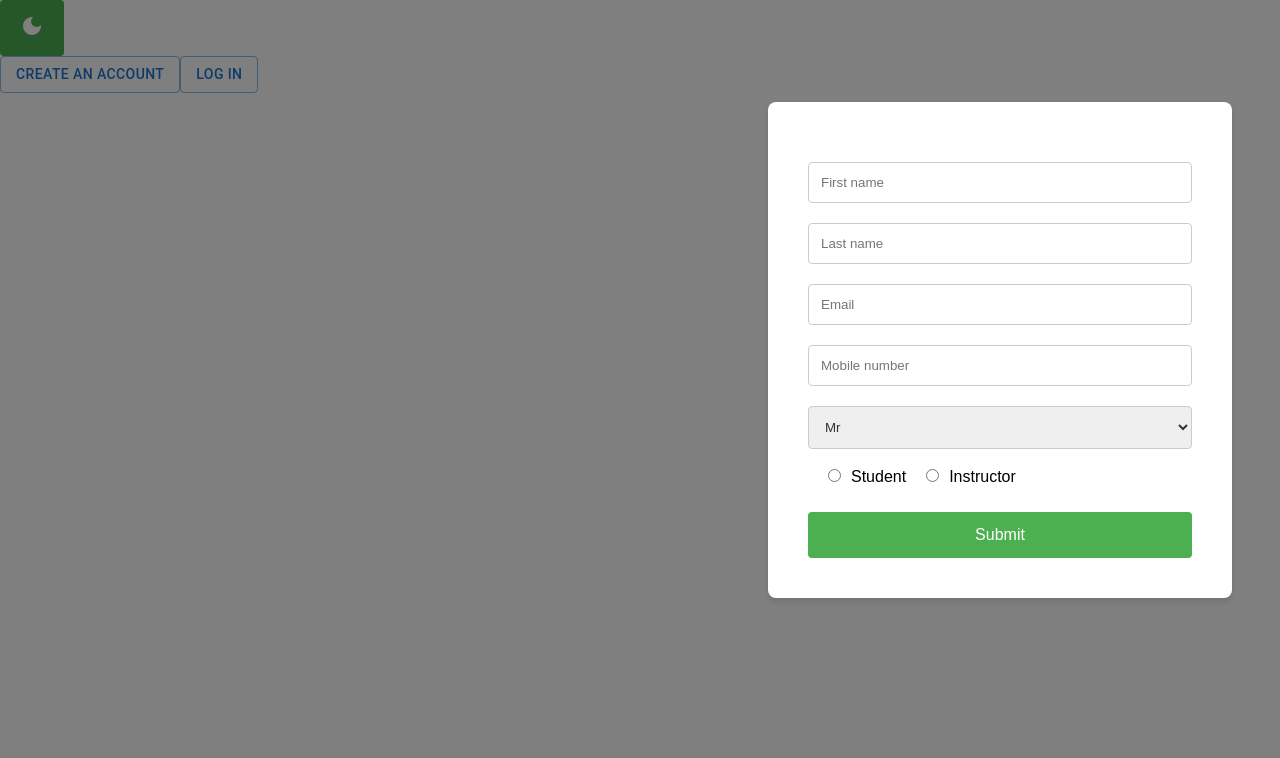
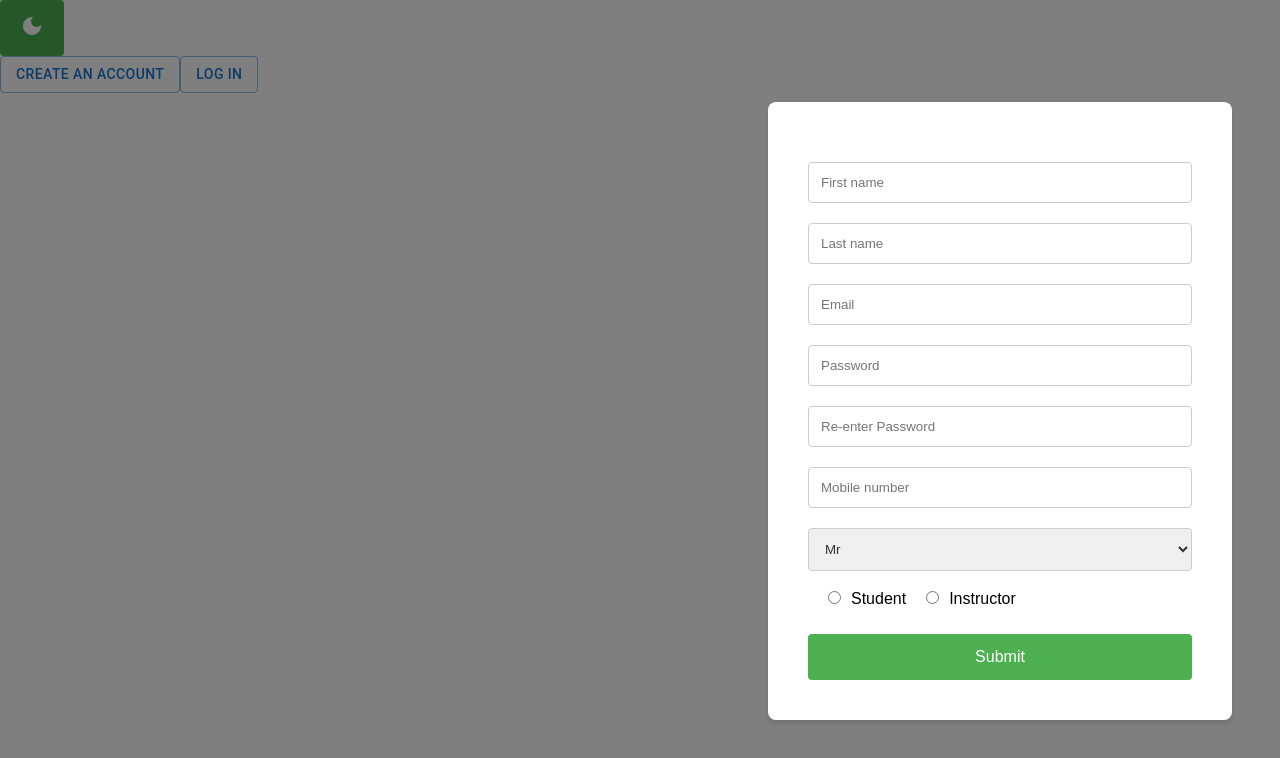
Before and after one commit to Fancoy/BilCourse, a React (Create React App) app in the folder frontend/: page / in a window 1280 px wide. Both pictures are taken after a click on the button "CREATE AN ACCOUNT". Shown: the top 758 px of the page. Built offline with nearby package versions, Linux system fonts and the light colour scheme.

Commit message:
added password and re-enter password fields -- update SignUpScreen.jsx

```diff
--- a/frontend/src/Greeting/SignUp/SignUpScreen.jsx
+++ b/frontend/src/Greeting/SignUp/SignUpScreen.jsx
@@ -4,8 +4,14 @@ import './SignUpScreen.css'; // Import the CSS file
 import { Modal } from "@mui/material";
 
 export default function SignUpForm({isOpen, onClose, darkMode}) {
-  const { register, handleSubmit, formState: { errors } } = useForm();
+  const { register, handleSubmit, formState: { errors, isSubmitting }, getValues } = useForm();
   const onSubmit = data => console.log(data);
+
+  //Check if passwords match
+  const validatePasswordMatch = value => {
+    const { password, confirmPassword } = getValues();
+    return password === confirmPassword || "Passwords do not match";
+  };
 
   return (
       <Modal open={isOpen} onClose={onClose}>
@@ -19,6 +25,12 @@ export default function SignUpForm({isOpen, onClose, darkMode}) {
 
             <input type="text" placeholder="Email" {...register("email", { required: true, pattern: /^\S+@\S+$/i })} />
             {errors.email && <span>Enter a valid email address</span>}
+
+            <input type="password" placeholder="Password" {...register("password", { required: true })} />
+            {errors.password && <span>Password is required</span>}
+
+            <input type="password" placeholder="Re-enter Password" {...register("confirmPassword", { required: true, validate: validatePasswordMatch })} />
+            {errors.confirmPassword && <span>{errors.confirmPassword.message}</span>}
 
             <input type="tel" placeholder="Mobile number" {...register("mobileNumber", { required: true, minLength: 10, maxLength: 10 })} />
             {errors.mobileNumber && <span>Enter a valid 10-digit mobile number</span>}
```
